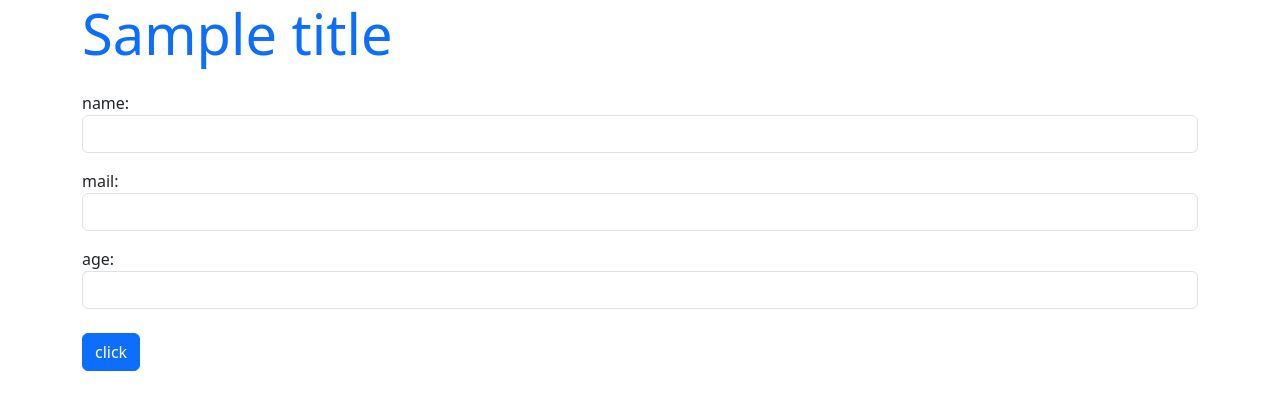
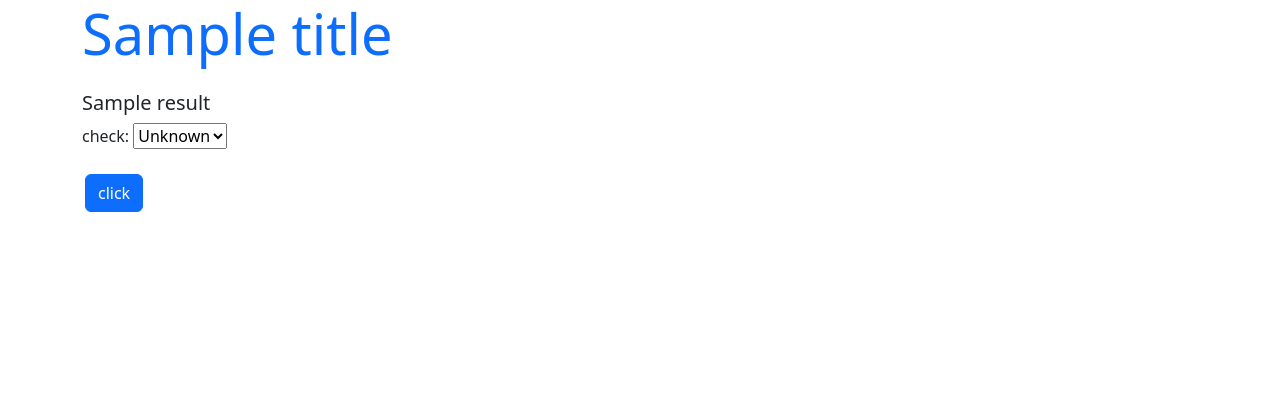
Before and after one commit to taishi29/django_app, a Django app: template django_app/hello/templates/hello/index.html in a window 1280 px wide. Shown: the top 410 px of the page. Run offline with Django 5.2, Linux system fonts and the light colour scheme; tables that the repository leaves empty hold one stand-in row (values such as "Sample post"); the template is opened without the code that fills it: values that come from a table or form of the project are taken from there, most other values are stand-ins (such as "Sample title", 1, 10 or a date in 2020); some libraries are stand-ins or nearby versions.

Commit message:
NullBooleanField

```diff
--- a/django_app/hello/forms.py
+++ b/django_app/hello/forms.py
@@ -1,9 +1,4 @@
 from django import forms
 
 class HelloForm(forms.Form):
-    name = forms.CharField(label='name',\
-        widget=forms.TextInput(attrs={'class':'form-control'}))
-    mail = forms.CharField(label='mail', \
-        widget=forms.TextInput(attrs={'class':'form-control'}))
-    age = forms.IntegerField(label='age', \
-        widget=forms.NumberInput(attrs={'class':'form-control'}))
+    check = forms.NullBooleanField(label='check')
--- a/django_app/hello/templates/hello/index.html
+++ b/django_app/hello/templates/hello/index.html
@@ -10,12 +10,14 @@
 
 <body class="container">
     <h1 class="display-4 text-primary">{{title}}</h1>
-    <p class='h5 mt-4'>{{message|safe}}</p>
+    <p class='h5 mt-4'>{{result|safe}}</p>
     <form action="{% url 'index' %}" method="POST">
         {% csrf_token %}
         <table>
             {{ form.as_p }}
+            <tr><td></td><td>
             <input type="submit" class="btn btn-primary my-2" value="click">
+        </table>
     </form>
 </body>
 </html>
```
Also changed, not shown: django_app/hello/views.py (+4 -8 lines).
